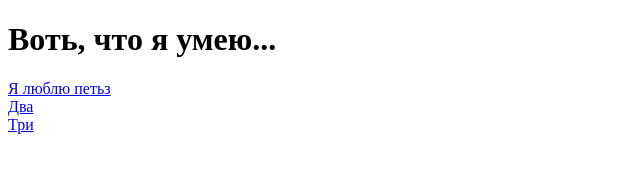
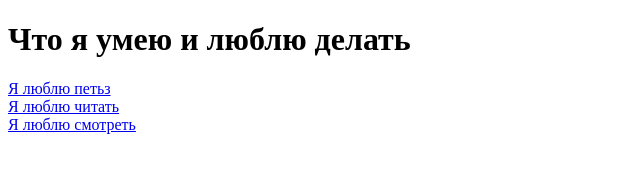
Before and after one commit to ViletMoon/ViletMoon.github.io, a plain HTML site: page index.html in a window 1280 px wide. Shown: the whole page, without its empty margins (0-640 px from the left). Drawn offline with Linux system fonts and the light colour scheme.

Commit message:
Update index.html

```diff
--- a/index.html
+++ b/index.html
@@ -5,10 +5,10 @@
         <meta charset="utf-8">
     </head>
     <body>
-       <h1>Воть, что я умею...</h1>
+       <h1>Что я умею и люблю делать</h1>
         <p>
             <a href="1.html">Я люблю петьз</a> <br>
-            <a href="2.html">Два</a> <br>
-            <a href="3.html">Три</a>
+            <a href="2.html">Я люблю читать</a> <br>
+            <a href="3.html">Я люблю смотреть</a>
     </body>
 </html>
```
